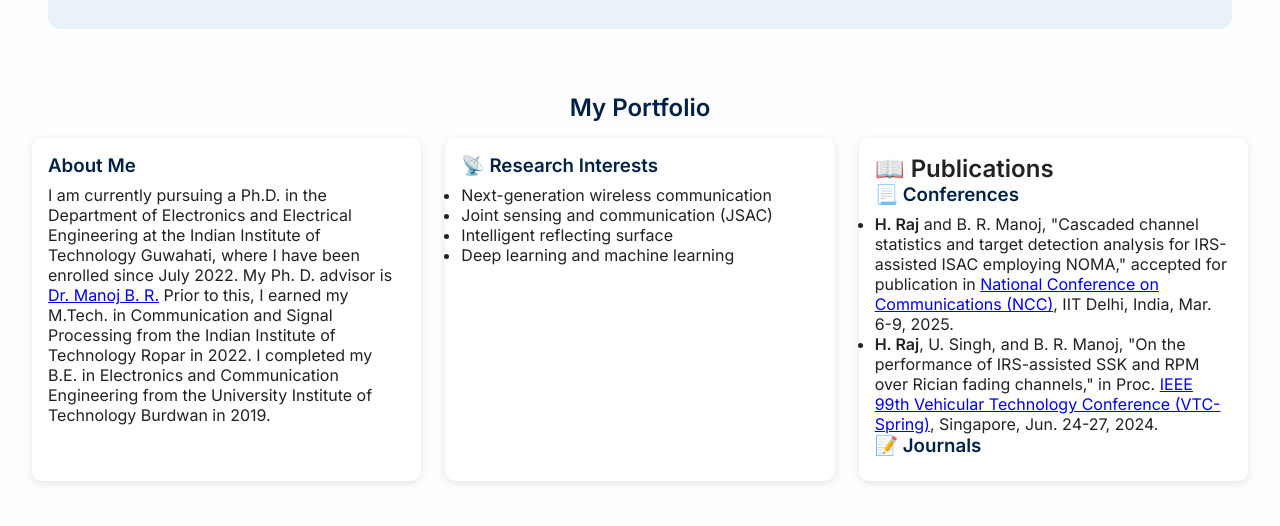
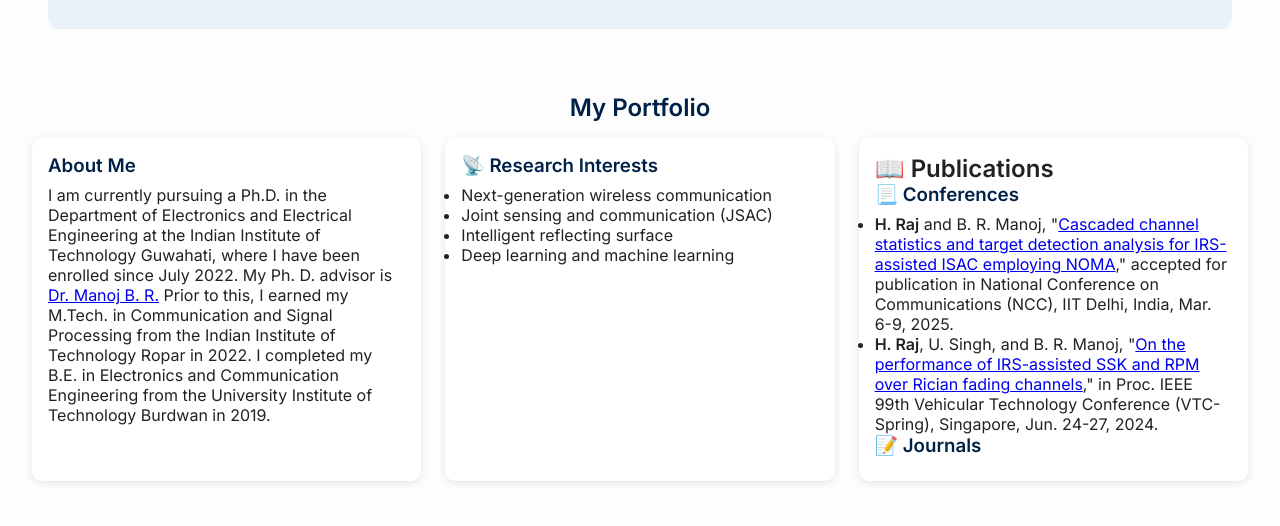
Before and after one commit to Harshra1-ultra/harsh, a plain HTML site: page index.html in a window 1280 px wide. Shown: the part 425-951 px from the top of the page. Drawn offline with Linux system fonts and the light colour scheme.

Commit message:
Update index.html

```diff
--- a/index.html
+++ b/index.html
@@ -188,8 +188,8 @@
           <h2> 📖 Publications</h2>
           <h3> 📃 Conferences</h3>
           <ul>
-            <li><strong>H. Raj</strong> and B. R. Manoj, "Cascaded channel statistics and target detection analysis for IRS-assisted ISAC employing NOMA," accepted for publication in <a href="#">National Conference on Communications (NCC)</a>, IIT Delhi, India, Mar. 6-9, 2025.</li>
-            <li><strong>H. Raj</strong>, U. Singh, and B. R. Manoj, "On the performance of IRS-assisted SSK and RPM over Rician fading channels," in Proc. <a href="https://ieeexplore.ieee.org/document/10683164" target="_blank">IEEE 99th Vehicular Technology Conference (VTC-Spring)</a>, Singapore, Jun. 24-27, 2024.</li>
+            <li><strong>H. Raj</strong> and B. R. Manoj, "<a href="#">Cascaded channel statistics and target detection analysis for IRS-assisted ISAC employing NOMA</a>," accepted for publication in National Conference on Communications (NCC), IIT Delhi, India, Mar. 6-9, 2025.</li>
+            <li><strong>H. Raj</strong>, U. Singh, and B. R. Manoj, "<a href="https://ieeexplore.ieee.org/document/10683164" target="_blank">On the performance of IRS-assisted SSK and RPM over Rician fading channels</a>," in Proc. IEEE 99th Vehicular Technology Conference (VTC-Spring), Singapore, Jun. 24-27, 2024.</li>
           </ul>
           <h3> 📝 Journals</h3>
           <ul>
```
